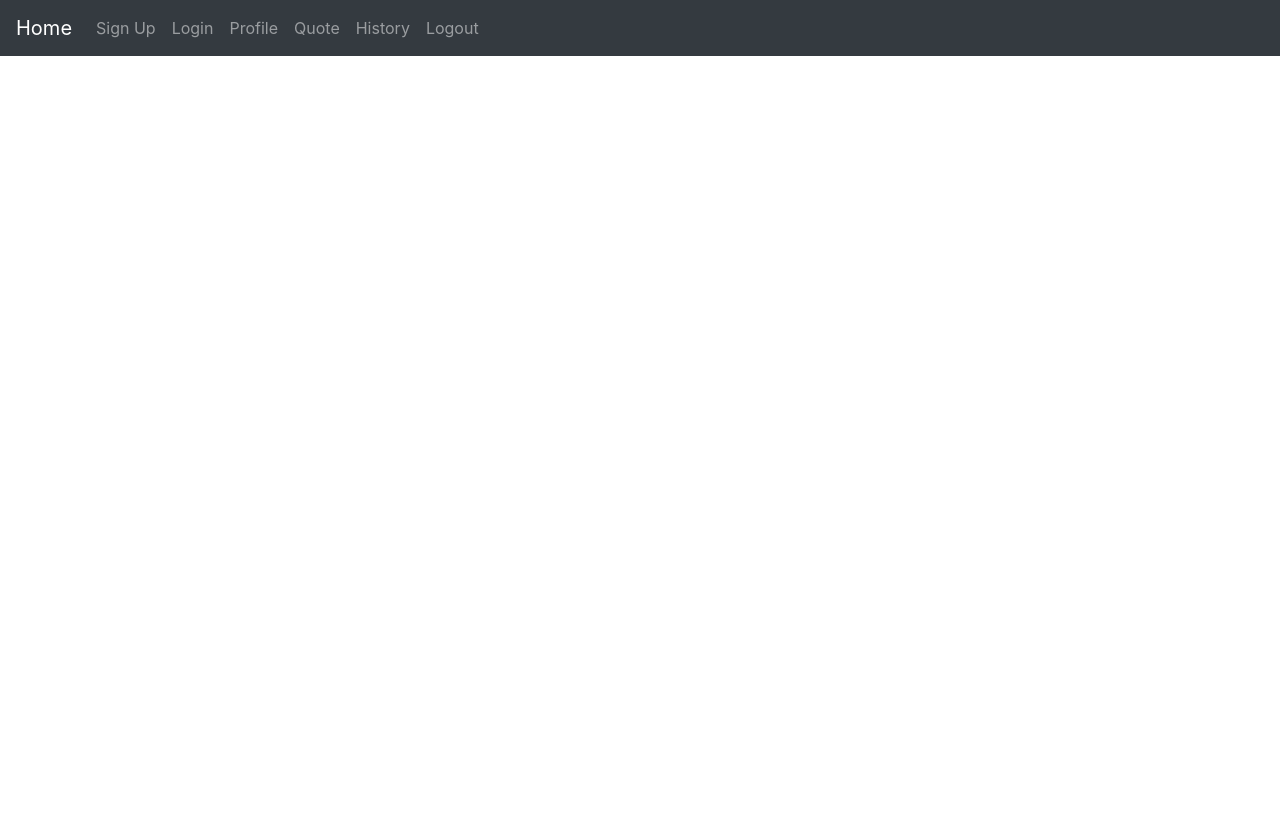
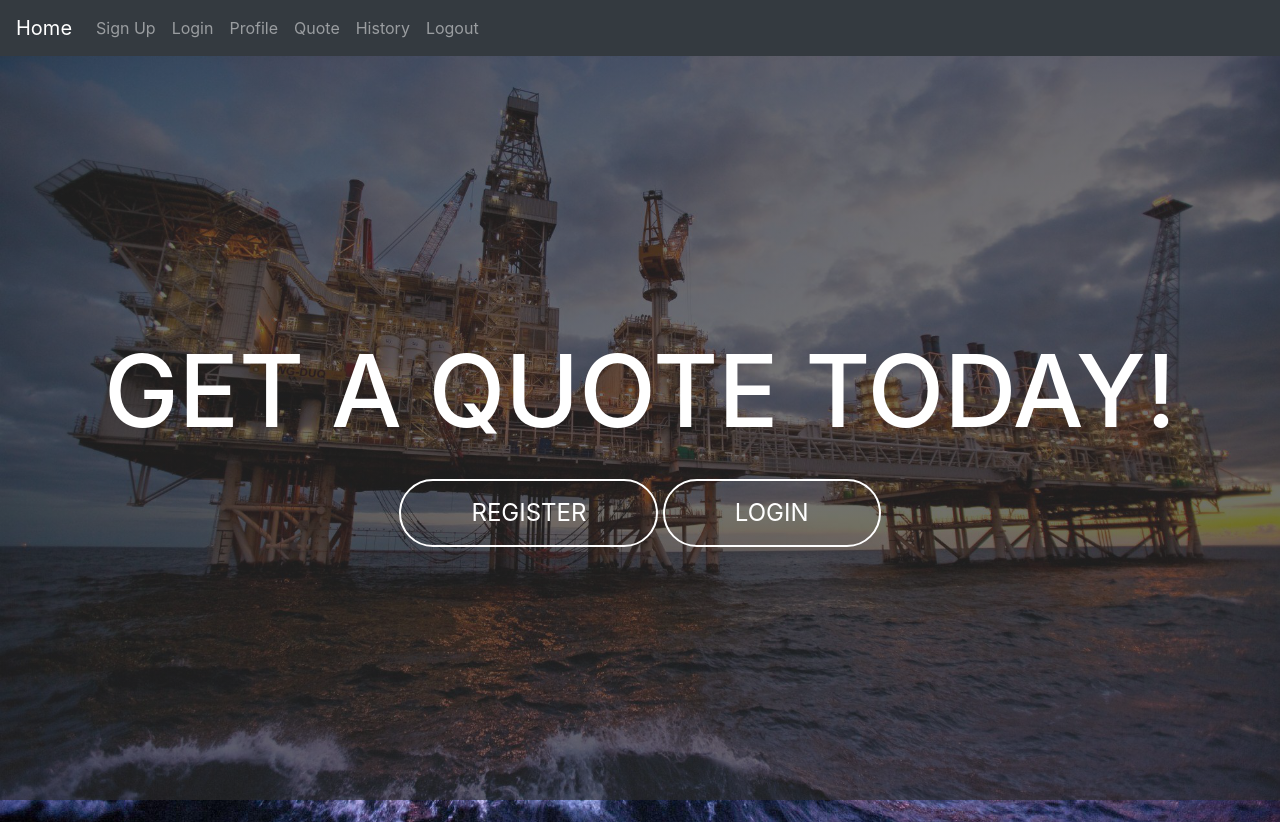
Before and after one commit to t-pham1/4353-G11-Assignment-2, a Flask app: page / in a window 1280 px wide. Before the commit the page ends 56 px from the top, so only its background shows below. Run offline with Flask 3, Linux system fonts and the light colour scheme.

Commit message:
added basic homepage

```diff
--- a/app.py
+++ b/app.py
@@ -29,9 +29,9 @@ def login():
                 flash('Login successful.', category='success')
                 return redirect(url_for('index'))
             else:
-                flash('Incorrect password', category='error')
+                flash('Incorrect password.', category='error')
         else:
-            flash('Username does not exist', category='error')
+            flash('Username does not exist.', category='error')
 
     return render_template('login.html')
 
--- a/static/css/index.css
+++ b/static/css/index.css
@@ -2,3 +2,26 @@
   content: " *";
   color: red;
 }
+
+.content {
+  padding: 275px 0;
+  text-align: center;
+}
+
+.content h1 {
+  font-size: 100px;
+  color: #fff;
+  text-align: center;
+}
+
+.content a {
+  text-decoration: none;
+  display: inline-block;
+  color: #fff;
+  text-transform: uppercase;
+  font-size: 24px;
+  border: 2px solid #fff;
+  padding: 14px 70px;
+  border-radius: 50px;
+  margin-top: 20px;
+}
--- a/templates/index.html
+++ b/templates/index.html
@@ -1 +1,26 @@
-{% extends 'base.html' %} {% block title %}Home{% endblock %}
+{% extends 'base.html' %} {% block title %}Logout{% endblock %}{% block
+content%}
+<body>
+  <div class="content">
+    <h1>GET A QUOTE TODAY!</h1>
+    <a href="/sign_up">Register</a>
+    <a href="/login">Login</a>
+  </div>
+</body>
+
+<style>
+  body {
+    background: linear-gradient(#2b2b2baa, #2b2b2baa), url(../static/bg1.png);
+    background-repeat: no-repeat;
+    height: 100vh;
+    width: 100vw;
+    background-size: cover;
+    background-position: center;
+  }
+
+  .content a {
+    color: #ffffff;
+    text-decoration: none;
+  }
+</style>
+{% endblock content %}
```
Also changed, not shown: static/bg1.png (added).
